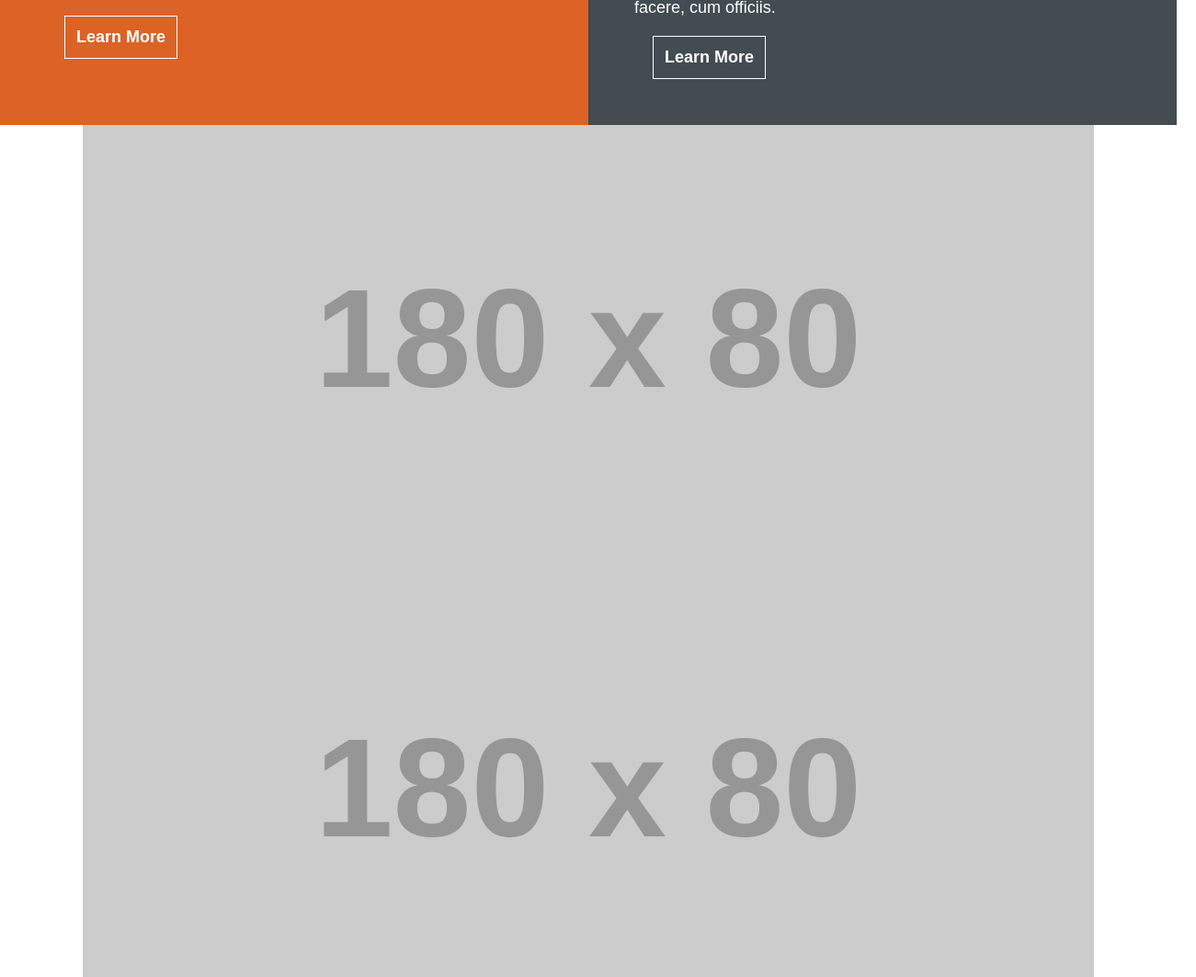
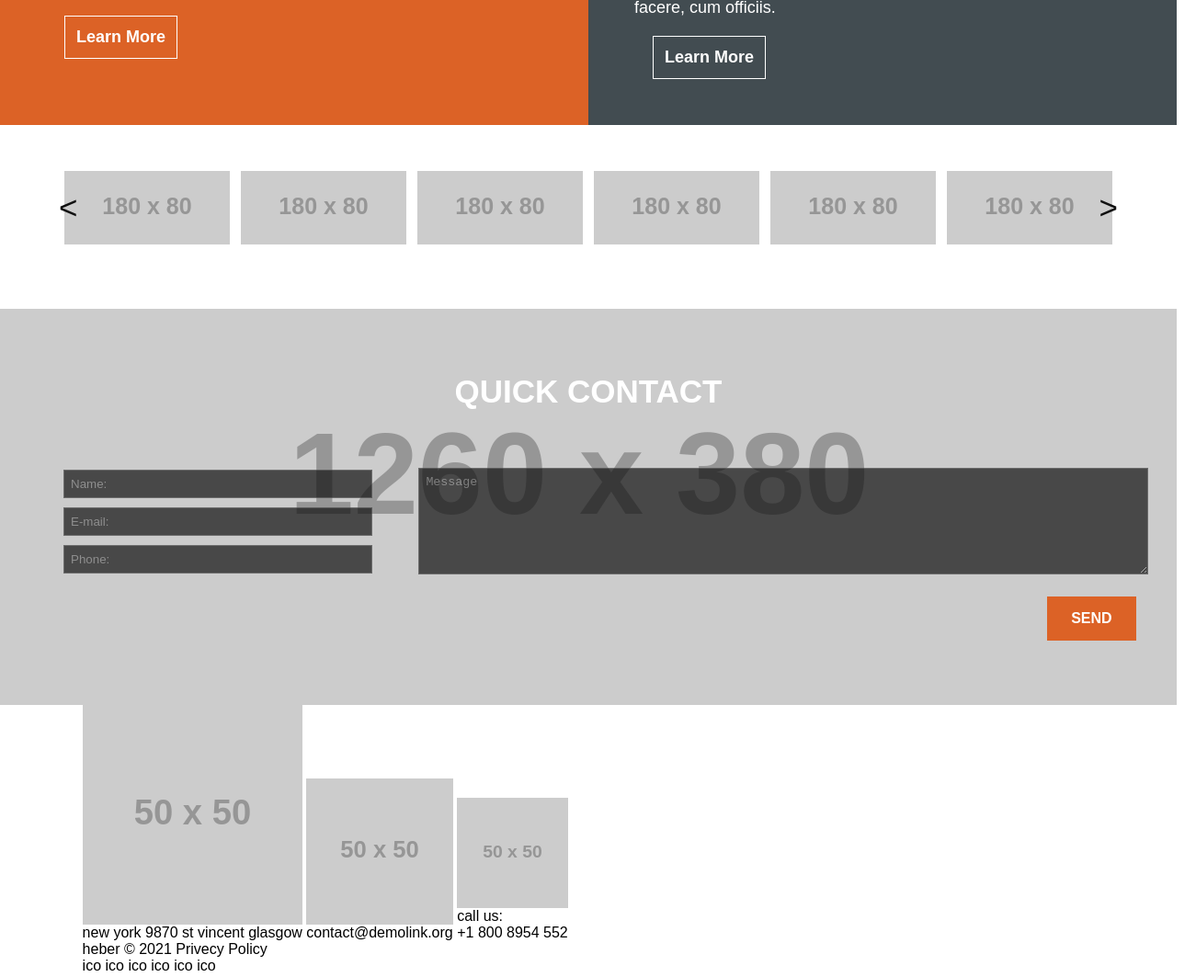
Before and after one commit to nitingaxioned/Task2-Html-Css, a plain HTML site: page index.html in a window 1280 px wide. Shown: the part 4041-5104 px from the top of the page at 92% size, 1301 px wide, since content can reach past the window. Drawn offline with Linux system fonts and the light colour scheme; grey boxes are pictures that could not be loaded; placeholder pictures from the web are drawn by us.

Commit message:
contact Form and clients log css Created

```diff
--- a/assets/css/style.css
+++ b/assets/css/style.css
@@ -279,9 +279,77 @@ h2{
   margin-bottom: 0;
 }
 
+.clients .wrapper{
+  width: 90%;
+}
+.loco-contener{
+  display: flex;
+  justify-content: space-around;
+  padding: 50px 0;
+}
+.logo-nav{
+  position: absolute;
+  display: flex;
+  justify-content: space-between;
+  width: 90%;
+  margin-top: -110px;
+}
+.logo-nav a{
+  color: #111111;
+  font-size: 35px;
+}
+.contact-form{
+  background-image: url(https://via.placeholder.com/1260x380);
+  width: 100%;
+}
+.contact-form .wrapper{
+  width: 90%;
+}
+.contact-form h2{
+  color: #ffffff;
+  text-align: center;
+  padding: 70px 0 40px 0;
+}
+.form-inputs{
+  padding: 5px;
+}
+.form-inputs input, .form-input-msg textarea{
+  background: #111111;
+  opacity: 0.7;
+  border: 1px solid #444444;
+  padding: 7px;
+  width: 25vw;
+}
+.form-input-msg textarea{
+  position: absolute;
+  float: right;
+  width: 75%;
+  right: 5%;
+  height: 100px;
 
+}
+.form-input-msg{
+  position:relative;
+  top: -120px ;
+  right: -200px;
+}
+.form-contener{
+  width: 90%;
+  padding-bottom: 50px;
+}
 
-
+.form-contener a{
+  text-transform: capitalize;
+  background-color: #dc6226;
+  font-size: 32;
+  color: #ffffff;
+  font-weight: 600;
+  padding: 15px 26px;
+  margin: 20px;
+  margin-bottom: 20px;
+  margin-left: 84vw;
+  text-transform: uppercase;
+}
 /*=================================
   main styling ends here
 =================================*/
```
